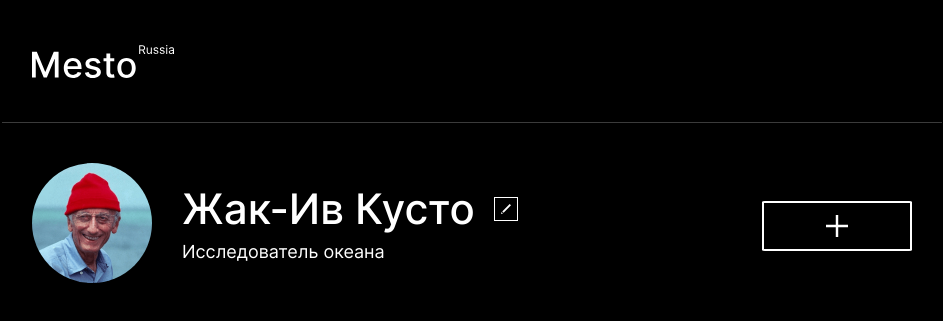
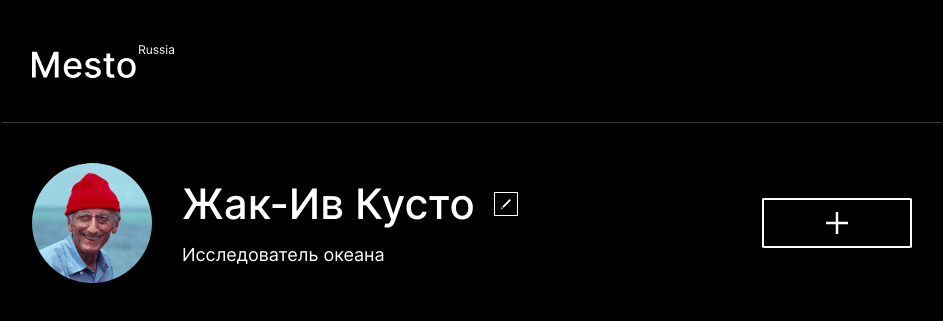
Before and after one commit to Buffet2000/mesto-project, a plain HTML site: page index.html in a window 1280 px wide. Shown: the top 321 px of the page, without its empty margins (168-1111 px from the left). Drawn offline with Linux system fonts and the light colour scheme.

Commit message:
Final 100%
no popup menu
margins/paddings checked

```diff
--- a/blocks/profile/__info/profile__info.css
+++ b/blocks/profile/__info/profile__info.css
@@ -1,12 +1,12 @@
 .profile__info {
+	max-width: 336px;
 	display: inline-grid;
-	grid-template-columns: 294px 30px;
+	grid-template-columns: 294px 25px;
 	grid-template-rows: auto;
 	gap: 0 18px;
-	max-width: 336px;
 	margin: 0 0 0 30px;
-	padding-top: 22px;
-	padding-bottom: 25px;
+	margin-top: 17px;
+	margin-bottom: 17px;
 }
 
 @media (max-width: 700px) {
--- a/blocks/profile/__occupation/profile__occupation.css
+++ b/blocks/profile/__occupation/profile__occupation.css
@@ -1,5 +1,5 @@
 .profile__occupation {
-	margin: 8px 0 0 0;
+	margin: 16px 0 0 0;
   padding: 0;
   text-align: start;
   font-family: 'Inter', Arial, sans-serif;
--- a/blocks/profile/profile.css
+++ b/blocks/profile/profile.css
@@ -1,7 +1,7 @@
 .profile {
 	max-width: 880px;
 	display: flex;
-	margin: 0 auto 36px;
+	margin: 0 auto 50px;
 	padding: 0;
 }
 
```
